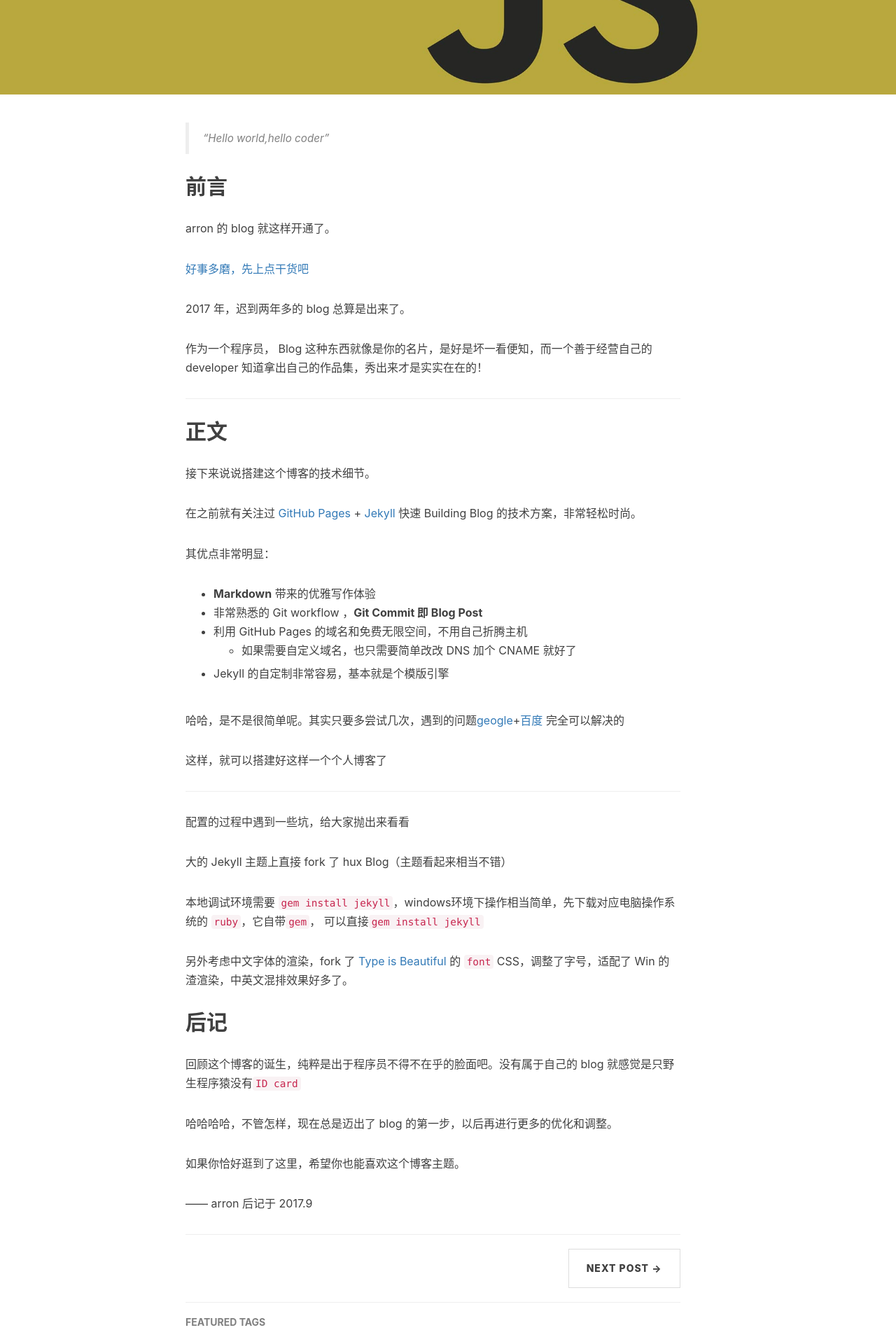
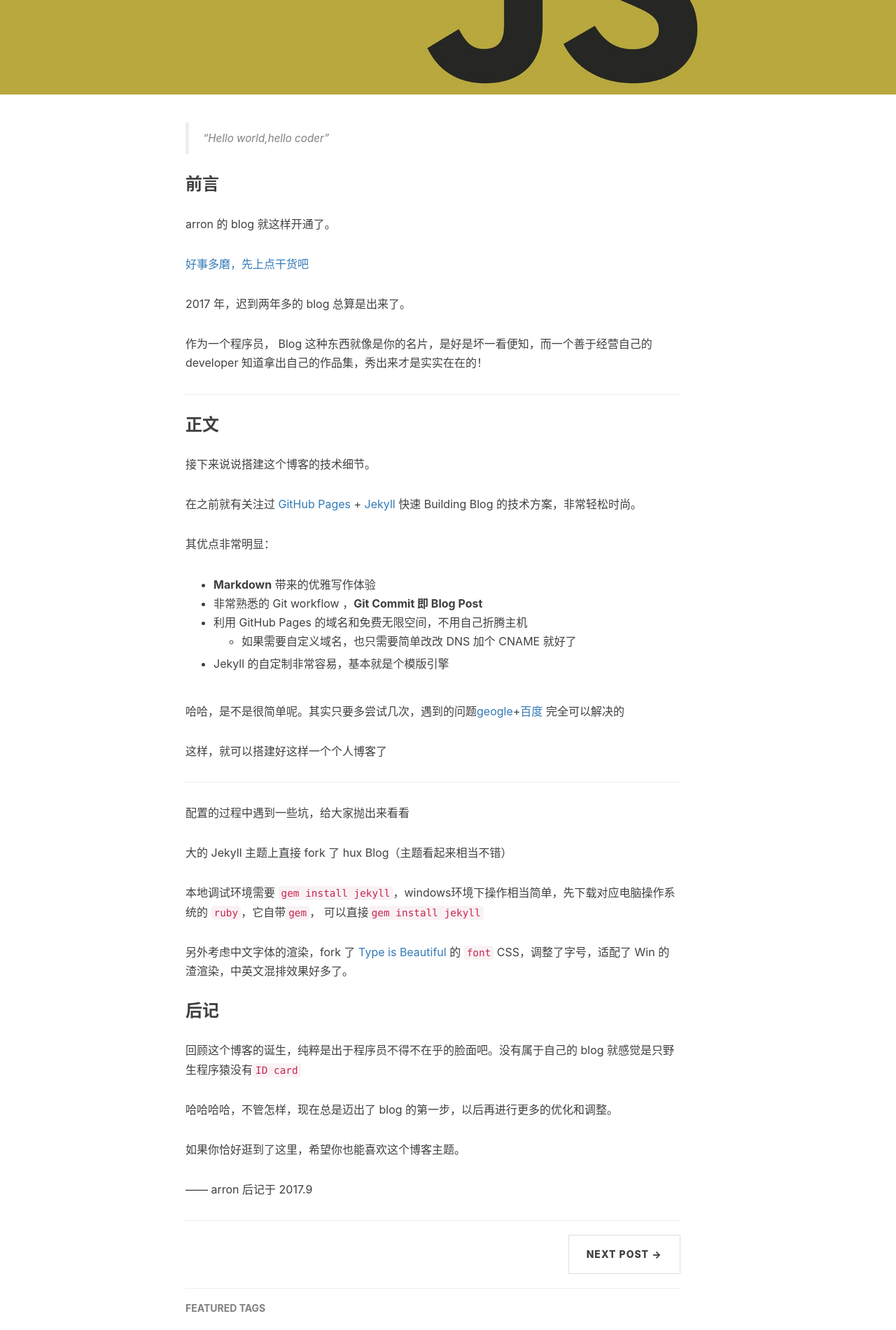
Before and after one commit to arron-chen/arron-chen.github.io, a Jekyll site: the page built from _posts/2017-09-14-hello-myblog.markdown, in a window 1280 px wide. Shown: the part 388-2288 px from the top of the page at 70% size. Built offline with Jekyll 4.4.1, drawn with Linux system fonts in a browser that asks for light colours; nearby versions of some CDN libraries; comment, search, counter and statistics services are not loaded.

Commit message:
修改适配

```diff
--- a/_posts/2017-09-14-hello-myblog.markdown
+++ b/_posts/2017-09-14-hello-myblog.markdown
@@ -11,7 +11,7 @@ tags:
 ---
 > "Hello world,hello coder"
 
-## 前言
+### 前言
   arron 的 blog 就这样开通了。
 
   [好事多磨，先上点干货吧](#build)
@@ -29,7 +29,7 @@ tags:
 <p id = "build"></p>
 ---
 
-## 正文
+### 正文
 
 接下来说说搭建这个博客的技术细节。
 
@@ -61,7 +61,7 @@ tags:
 
 另外考虑中文字体的渲染，fork 了 [Type is Beautiful](http://www.typeisbeautiful.com/) 的 `font` CSS，调整了字号，适配了 Win 的渣渲染，中英文混排效果好多了。
 
-## 后记
+### 后记
 
 回顾这个博客的诞生，纯粹是出于程序员不得不在乎的脸面吧。没有属于自己的 blog 就感觉是只野生程序猿没有`ID card`
 
```
